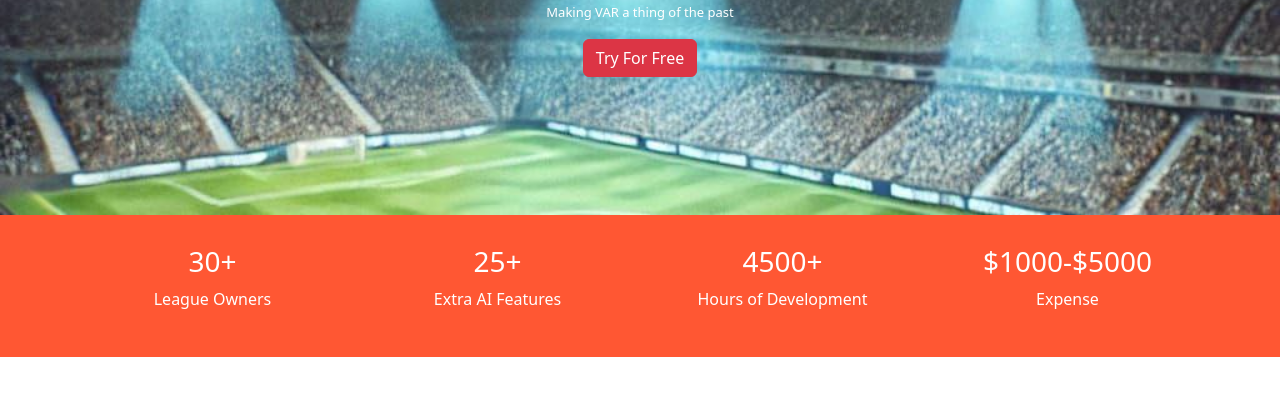
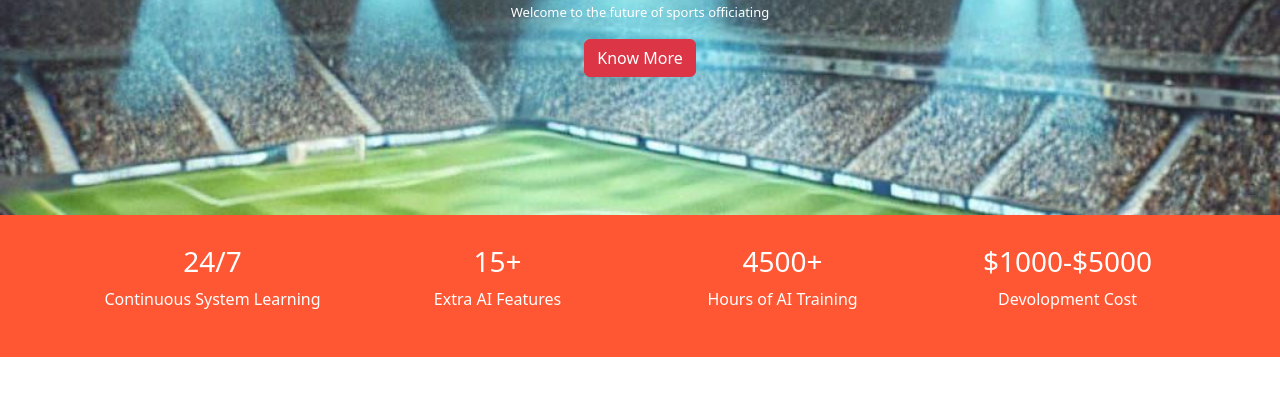
Before and after one commit to Ghanashyam-bit-beep/Ghanashyam-bit-beep.github.io, a plain HTML site: page index.html in a window 1280 px wide. Shown: the part 401-796 px from the top of the page. Drawn offline with nearby package versions, Linux system fonts and the light colour scheme.

Commit message:
Update index.html

```diff
--- a/index.html
+++ b/index.html
@@ -53,18 +53,18 @@
     <div class="hero">
         <div class="hero-content">
             <h1>AI-POWERED DRONE FOR DETECTING OFFSIDE IN FOOTBALL</h1>
-            <p>Making VAR a thing of the past</p>
-            <a href="#" class="btn btn-danger">Try For Free</a>
+            <p>Welcome to the future of sports officiating</p>
+            <a href="./The 12'th Man.pdf" class="btn btn-danger">Know More</a>
         </div>
     </div>
 
     <div class="stats text-center">
         <div class="container">
             <div class="row">
-                <div class="col-md-3"><h3>30+</h3><p>League Owners</p></div>
-                <div class="col-md-3"><h3>25+</h3><p>Extra AI Features</p></div>
-                <div class="col-md-3"><h3>4500+</h3><p>Hours of Development</p></div>
-                <div class="col-md-3"><h3>$1000-$5000</h3><p>Expense</p></div>
+                <div class="col-md-3"><h3>24/7</h3><p>Continuous System Learning</p></div>
+                <div class="col-md-3"><h3>15+</h3><p>Extra AI Features</p></div>
+                <div class="col-md-3"><h3>4500+</h3><p>Hours of AI Training</p></div>
+                <div class="col-md-3"><h3>$1000-$5000</h3><p>Devolopment Cost</p></div>
             </div>
         </div>
     </div>
```
